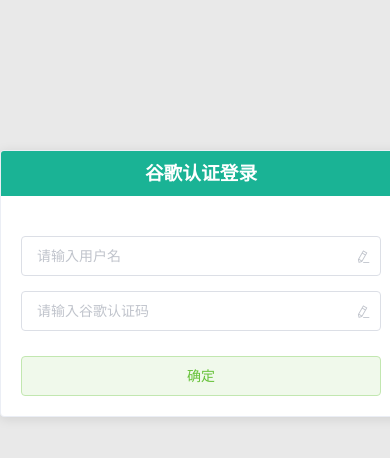
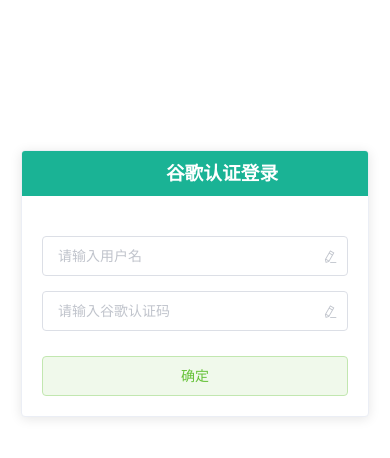
Before and after one commit to Lxb921006/chat, a Vue app: page /login in a window 390 px wide. Shown: the top 458 px of the page. Built offline with nearby package versions, Linux system fonts and the light colour scheme; what vue-clipboard-plus, vue-page-transition would draw is missing.

Commit message:
css优化

```diff
--- a/src/views/login/login.vue
+++ b/src/views/login/login.vue
@@ -105,8 +105,8 @@
 <style lang="scss" scoped>
 .box {
     padding-top: 150px;
-    height: 100%;
-    background-color: #e9e9e9;
+    // height: 100%;
+    // background-color: #e9e9e9;
 }
 .title {
     position: relative;
@@ -136,4 +136,13 @@
     margin-top: 15px;
     margin-bottom: 15px;
 }
+//适应手机
+@media only screen and (max-width: 500px) {
+    // .aside {
+    //     display: none;
+    // }
+    .el-card {
+        width: 346px;
+    }
+}
 </style>
```
